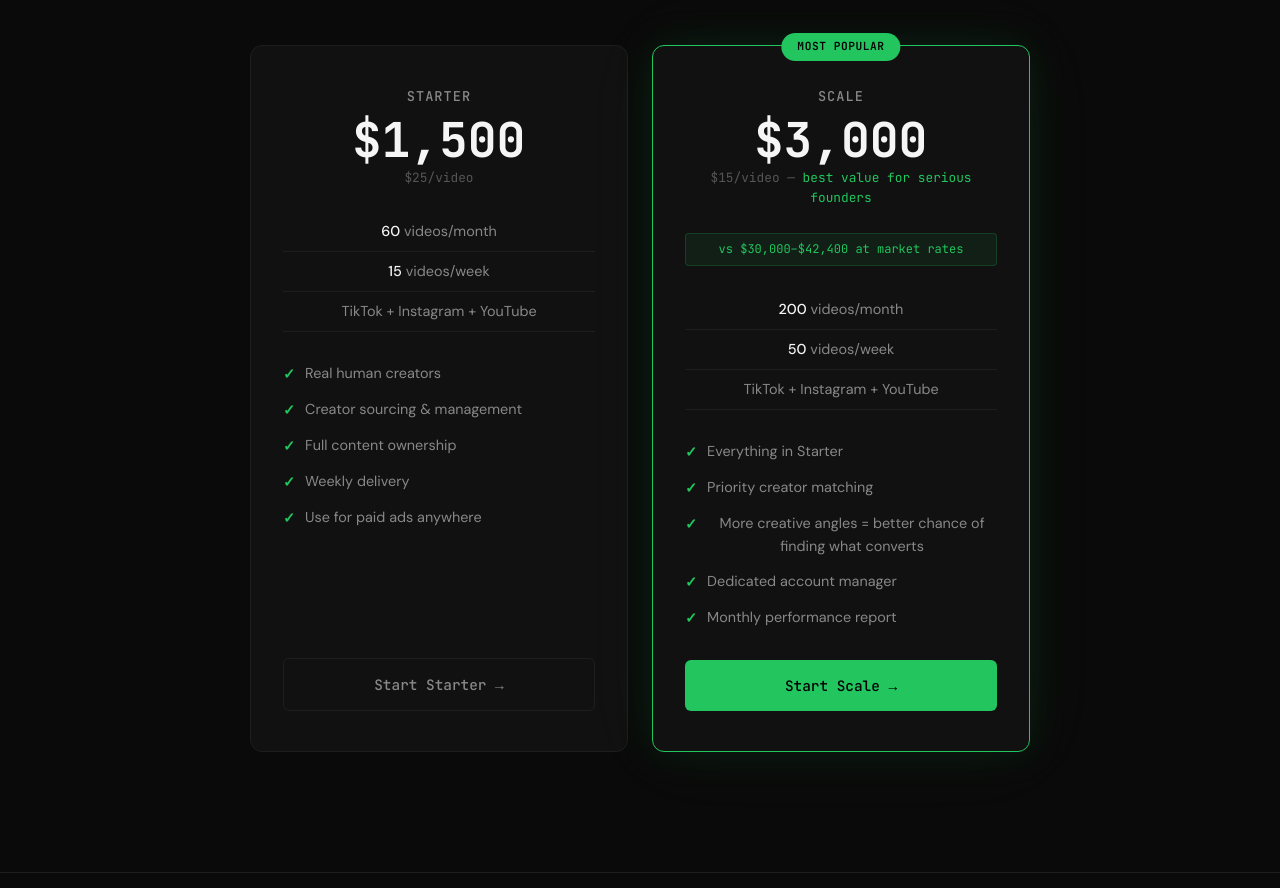
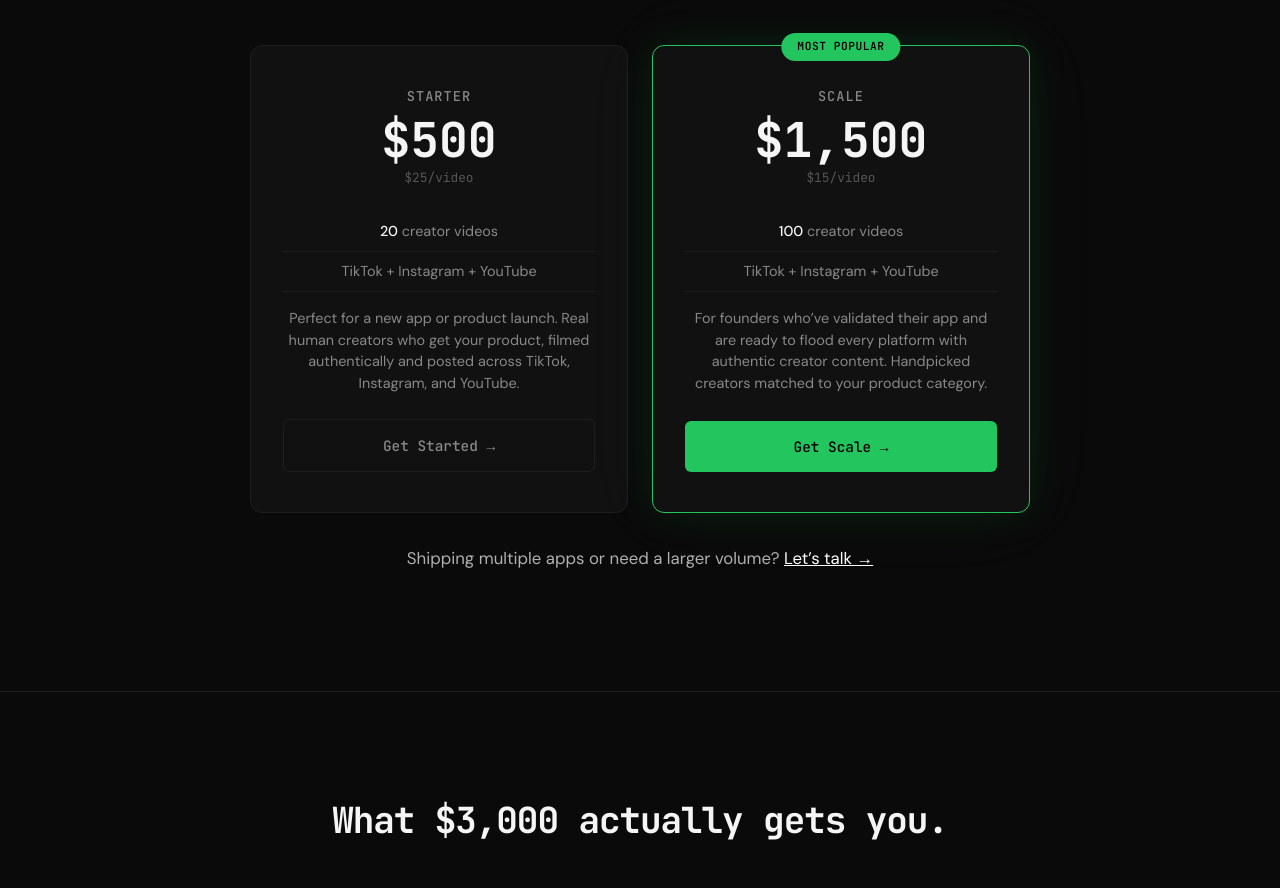
Before and after one commit to viraluxm/shiplouder, a plain HTML site: page index.html in a window 1280 px wide. Shown: the part 2010-2898 px from the top of the page. Drawn offline with Linux system fonts and the light colour scheme.

Commit message:
Update pricing tiers: Starter $500/20 videos, Scale $1500/100 videos, add custom tier
Co-Authored-By: Claude Opus 4.6 <noreply@anthropic.com>

```diff
--- a/index.html
+++ b/index.html
@@ -505,6 +505,14 @@
             font-weight: 500;
         }
 
+        .pricing-description {
+            font-size: 0.9rem;
+            color: var(--text-muted);
+            margin: 16px 0 24px;
+            line-height: 1.5;
+            flex: 1;
+        }
+
         .pricing-features {
             list-style: none;
             margin: 24px 0;
@@ -928,41 +936,28 @@
                 <!-- STARTER -->
                 <div class="pricing-card reveal">
                     <div class="pricing-plan">starter</div>
-                    <div class="pricing-price">$1,500</div>
+                    <div class="pricing-price">$500</div>
                     <div class="pricing-per-video">$25/video</div>
-                    <div class="pricing-detail"><strong>60</strong> videos/month</div>
-                    <div class="pricing-detail"><strong>15</strong> videos/week</div>
+                    <div class="pricing-detail"><strong>20</strong> creator videos</div>
                     <div class="pricing-detail">TikTok + Instagram + YouTube</div>
-                    <ul class="pricing-features">
-                        <li><span class="check">&#10003;</span> Real human creators</li>
-                        <li><span class="check">&#10003;</span> Creator sourcing &amp; management</li>
-                        <li><span class="check">&#10003;</span> Full content ownership</li>
-                        <li><span class="check">&#10003;</span> Weekly delivery</li>
-                        <li><span class="check">&#10003;</span> Use for paid ads anywhere</li>
-                    </ul>
-                    <a href="https://buy.stripe.com/5kQdR9cit5fge5B9zKcbC00" class="btn btn-ghost btn-large">Start Starter &rarr;</a>
+                    <p class="pricing-description">Perfect for a new app or product launch. Real human creators who get your product, filmed authentically and posted across TikTok, Instagram, and YouTube.</p>
+                    <a href="https://buy.stripe.com/5kQdR9cit5fge5B9zKcbC00" class="btn btn-ghost btn-large">Get Started &rarr;</a>
                 </div>
 
                 <!-- SCALE -->
                 <div class="pricing-card featured reveal">
                     <div class="popular-badge">MOST POPULAR</div>
                     <div class="pricing-plan">scale</div>
-                    <div class="pricing-price">$3,000</div>
-                    <div class="pricing-per-video">$15/video &mdash; <span class="cheapest">best value for serious founders</span></div>
-                    <div class="pricing-savings">vs $30,000&ndash;$42,400 at market rates</div>
-                    <div class="pricing-detail"><strong>200</strong> videos/month</div>
-                    <div class="pricing-detail"><strong>50</strong> videos/week</div>
+                    <div class="pricing-price">$1,500</div>
+                    <div class="pricing-per-video">$15/video</div>
+                    <div class="pricing-detail"><strong>100</strong> creator videos</div>
                     <div class="pricing-detail">TikTok + Instagram + YouTube</div>
-                    <ul class="pricing-features">
-                        <li><span class="check">&#10003;</span> Everything in Starter</li>
-                        <li><span class="check">&#10003;</span> Priority creator matching</li>
-                        <li><span class="check">&#10003;</span> More creative angles = better chance of finding what converts</li>
-                        <li><span class="check">&#10003;</span> Dedicated account manager</li>
-                        <li><span class="check">&#10003;</span> Monthly performance report</li>
-                    </ul>
-                    <a href="https://buy.stripe.com/8x2aEX1DP6jk2mTh2ccbC01" class="btn btn-primary btn-large">Start Scale &rarr;</a>
+                    <p class="pricing-description">For founders who&rsquo;ve validated their app and are ready to flood every platform with authentic creator content. Handpicked creators matched to your product category.</p>
+                    <a href="https://buy.stripe.com/8x2aEX1DP6jk2mTh2ccbC01" class="btn btn-primary btn-large">Get Scale &rarr;</a>
                 </div>
             </div>
+
+            <p class="pricing-custom reveal" style="text-align:center; margin-top:32px; font-size:1.05rem; color:#b0b0b0;">Shipping multiple apps or need a larger volume? <a href="#" style="color:#fff; text-decoration:underline;">Let&rsquo;s talk &rarr;</a></p>
         </div>
     </section>
 
```
